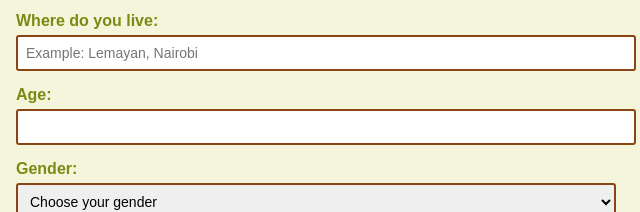
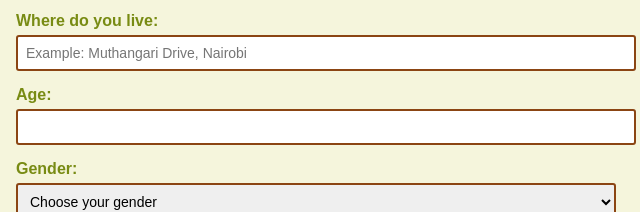
Before and after one commit to Mwikaliivy/E-Commcerce, a plain HTML site: page register.html in a window 1280 px wide. Shown: the part 531-743 px from the top of the page, 54-694 px from the left. Drawn offline with Linux system fonts and the light colour scheme.

Commit message:
Update register.html

```diff
--- a/register.html
+++ b/register.html
@@ -34,7 +34,7 @@
                 <input type="tel" id="phone" name="phone" required>
 
                 <label for="location">Where do you live:</label>
-                <input type="text" id="location" name="location" placeholder="Example: Lemayan, Nairobi" required>
+                <input type="text" id="location" name="location" placeholder="Example: Muthangari Drive, Nairobi" required>
 
                 <label for="age">Age:</label>
                 <input type="number" id="age" name="age" min="18" max="100" required>
```
